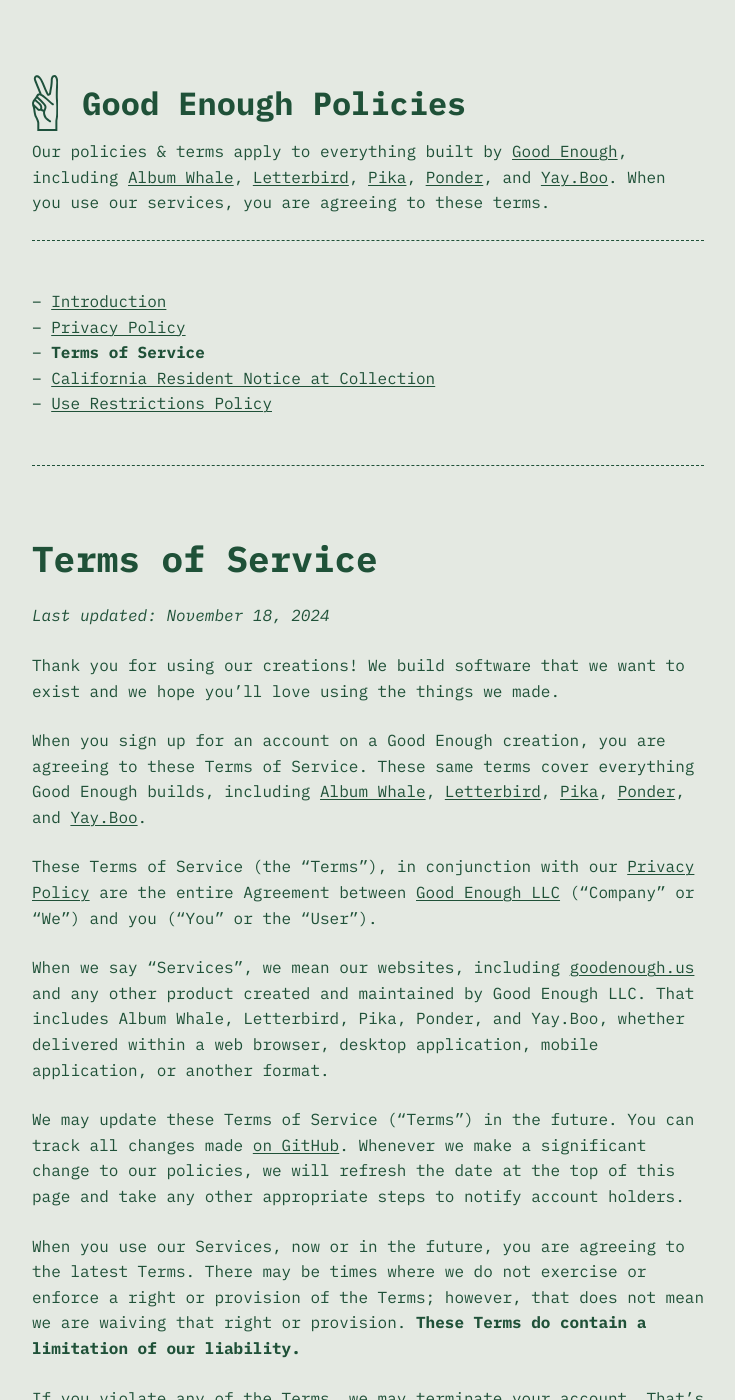
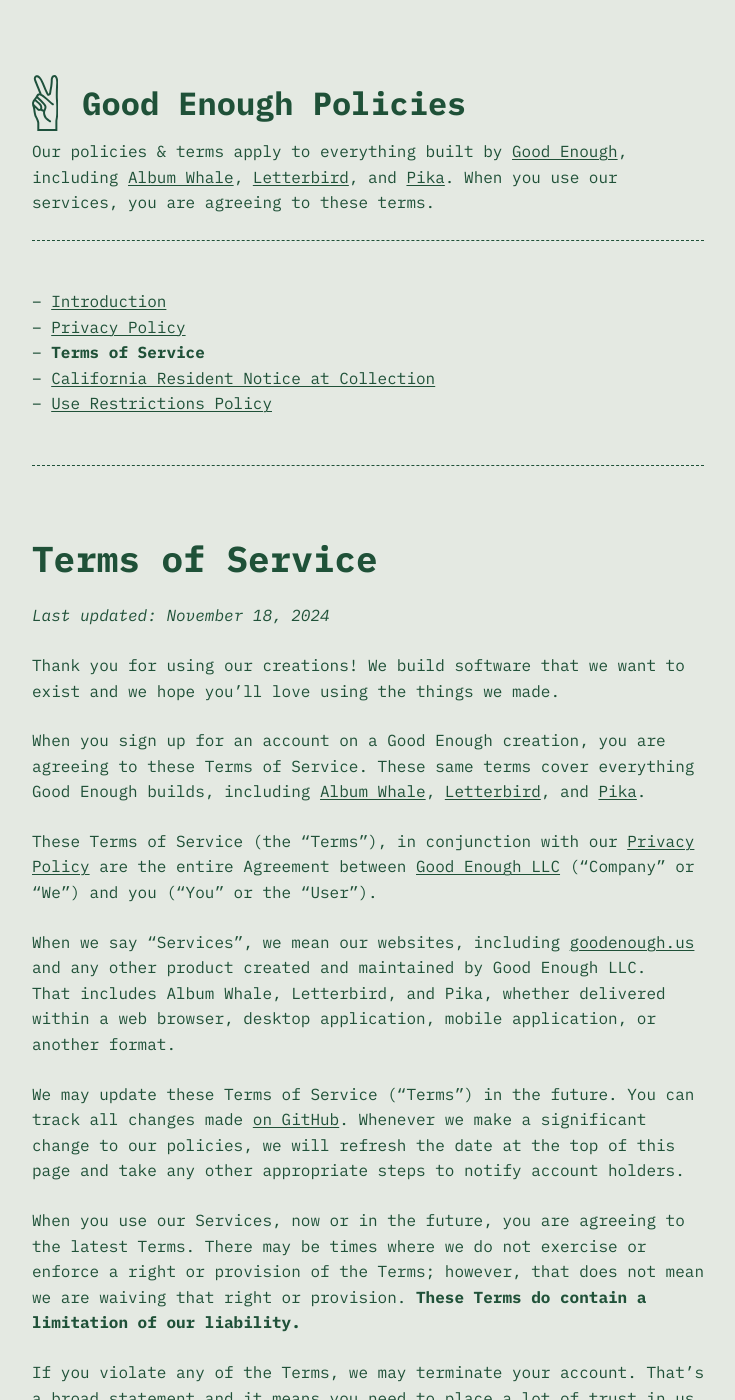
Before and after one commit to goodenoughllc/policies, a Jekyll site: the page built from terms.md, in a window 1280 px wide and 1400 px high. Shown: the whole window, without its empty margins (272-1007 px from the left). Built offline with Jekyll 4.4.1, drawn with Linux system fonts in a browser that asks for light colours; nearby versions of some CDN libraries.

Commit message:
Remove Ponder & YayBoo

```diff
--- a/_layouts/base.html
+++ b/_layouts/base.html
@@ -94,7 +94,7 @@
         </a>
         <p>
           Our policies &amp; terms apply to everything built by <a href="https://goodenough.us">Good Enough</a>,
-          including <a href="https://albumwhale.com/?utm_source=ge_policies&utm_medium=ge_policies_base" target="_blank">Album Whale</a>, <a href="https://letterbird.co/?utm_source=ge_policies&utm_medium=ge_policies_base" target="_blank">Letterbird</a>, <a href="https://pika.page?utm_source=ge_policies&utm_medium=ge_policies_base" target="_blank">Pika</a>, <a href="https://ponder.us/?utm_source=ge_policies&utm_medium=ge_policies_base" target="_blank">Ponder</a>, and <a href="https://yay.boo?utm_source=ge_policies&utm_medium=ge_policies_base" target="_blank">Yay.Boo</a>. When you use our services, you are agreeing to these terms.</p>
+          including <a href="https://albumwhale.com/?utm_source=ge_policies&utm_medium=ge_policies_base" target="_blank">Album Whale</a>, <a href="https://letterbird.co/?utm_source=ge_policies&utm_medium=ge_policies_base" target="_blank">Letterbird</a>, and <a href="https://pika.page?utm_source=ge_policies&utm_medium=ge_policies_base" target="_blank">Pika</a>. When you use our services, you are agreeing to these terms.</p>
       </header>
       <ul class="policy-nav">
         <li><a href="{{ site.baseurl }}/"{% if page.url == "/" %} class="selected"{% endif %}>Introduction</a></li>
--- a/terms.md
+++ b/terms.md
@@ -9,11 +9,11 @@ last_update: 2024-11-18
 
 Thank you for using our creations! We build software that we want to exist and we hope you'll love using the things we made.
 
-When you sign up for an account on a Good Enough creation, you are agreeing to these Terms of Service. These same terms cover everything Good Enough builds, including <a href="https://albumwhale.com/?utm_source=ge_policies&utm_medium=ge_policies_terms" target="_blank">Album Whale</a>, <a href="https://letterbird.co/?utm_source=ge_policies&utm_medium=ge_policies_terms" target="_blank">Letterbird</a>, <a href="https://pika.page?utm_source=ge_policies&utm_medium=ge_policies_terms" target="_blank">Pika</a>, <a href="https://ponder.us/?utm_source=ge_policies&utm_medium=ge_policies_terms" target="_blank">Ponder</a>, and <a href="https://yay.boo?utm_source=ge_policies&utm_medium=ge_policies_terms" target="_blank">Yay.Boo</a>.
+When you sign up for an account on a Good Enough creation, you are agreeing to these Terms of Service. These same terms cover everything Good Enough builds, including <a href="https://albumwhale.com/?utm_source=ge_policies&utm_medium=ge_policies_terms" target="_blank">Album Whale</a>, <a href="https://letterbird.co/?utm_source=ge_policies&utm_medium=ge_policies_terms" target="_blank">Letterbird</a>, and <a href="https://pika.page?utm_source=ge_policies&utm_medium=ge_policies_terms" target="_blank">Pika</a>.
 
 These Terms of Service (the “Terms”), in conjunction with our <a href="{{ site.baseurl }}/privacy/">Privacy Policy</a> are the entire Agreement between [Good Enough LLC](https://goodenough.us) (“Company” or “We”) and you (“You” or the “User”).
 
-When we say “Services”, we mean our websites, including [goodenough.us](https://goodenough.us) and any other product created and maintained by Good Enough LLC. That includes Album Whale, Letterbird, Pika, Ponder, and Yay.Boo, whether delivered within a web browser, desktop application, mobile application, or another format.
+When we say “Services”, we mean our websites, including [goodenough.us](https://goodenough.us) and any other product created and maintained by Good Enough LLC. That includes Album Whale, Letterbird, and Pika, whether delivered within a web browser, desktop application, mobile application, or another format.
 
 We may update these Terms of Service (“Terms”) in the future. You can track all changes made [on GitHub](https://github.com/goodenoughllc/policies/commits/main/terms.md). Whenever we make a significant change to our policies, we will refresh the date at the top of this page and take any other appropriate steps to notify account holders.
 
```
Also changed, not shown: copyright.md (+1 -1 lines), privacy.md (+1 -1 lines).
